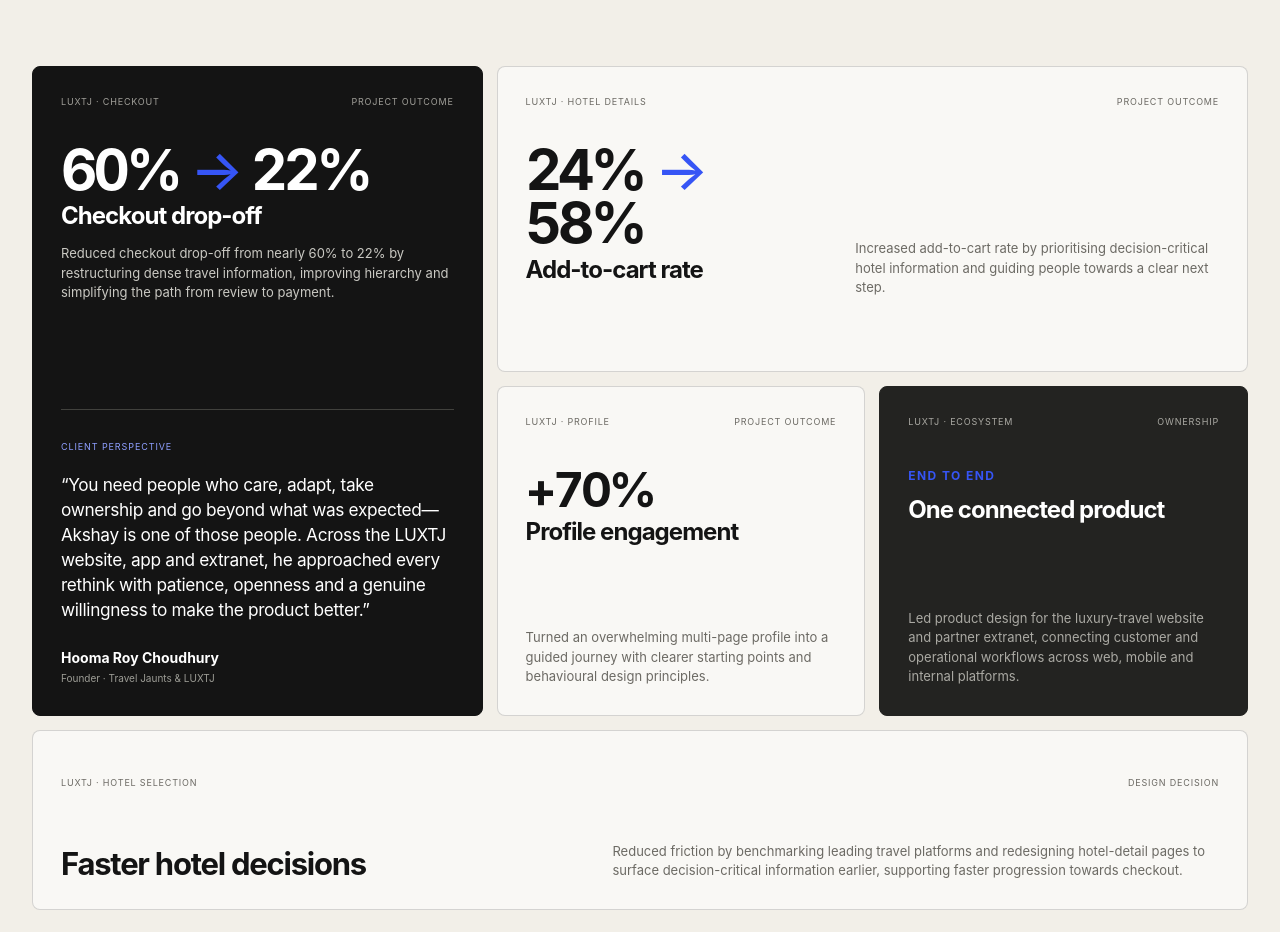
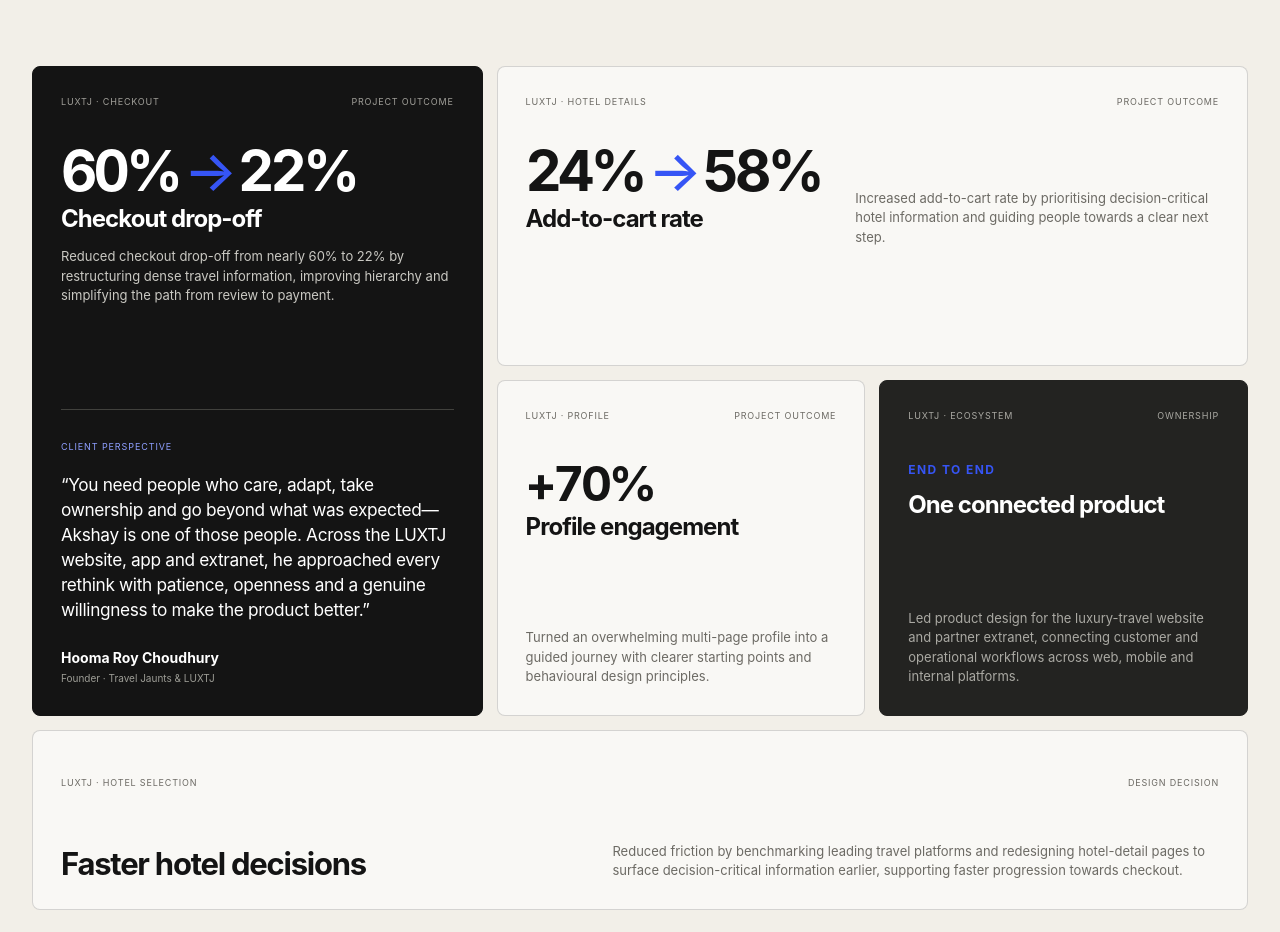
Before and after one commit to Akshayux/akshay-portfolio, a Next.js app: page / in a window 1280 px wide. Shown: the part 3300-4232 px from the top of the page. Built offline with nearby package versions, Linux system fonts and the light colour scheme.

Commit message:
Keep outcome metrics on one line

```diff
--- a/app/globals.css
+++ b/app/globals.css
@@ -326,7 +326,7 @@ p{color:var(--muted)}
 .result-card{padding:28px;border:1px solid var(--line);border-radius:8px;background:#f9f8f5;display:flex;flex-direction:column;min-width:0}
 .result-card>header{display:flex;align-items:center;justify-content:space-between;gap:18px;margin-bottom:34px;color:var(--muted);font-size:9px;text-transform:uppercase;letter-spacing:.09em}.result-card>header small{font-size:inherit}
 .result-card h3{font-size:24px;line-height:1.05;letter-spacing:-.04em;margin:7px 0 16px}.result-card>p{font-size:13px;line-height:1.5;max-width:560px}
-.result-metric{display:block;font-size:clamp(42px,4.4vw,67px);line-height:.95;letter-spacing:-.07em;font-variant-numeric:tabular-nums}.result-metric i{font-style:normal;color:var(--accent);font-weight:450}
+.result-metric{display:inline-flex;align-items:center;gap:.08em;white-space:nowrap;font-size:clamp(42px,4.4vw,67px);line-height:.95;letter-spacing:-.07em;font-variant-numeric:tabular-nums}.result-metric i{display:inline-flex;align-items:center;font-style:normal;color:var(--accent);font-weight:450;line-height:1}
 .result-kicker{font-size:12px;color:var(--accent);text-transform:uppercase;letter-spacing:.12em}
 .result-card-featured{grid-row:1/3;min-height:650px;background:var(--ink);border-color:var(--ink);color:var(--white)}.result-card-featured>header{color:#a09f99}.result-card-featured>p{color:#cac9c3}
 .result-client-note{margin-top:auto;padding-top:30px;border-top:1px solid #41413d}.result-client-note>span{display:block;margin-bottom:18px;color:#8e9fff;font-size:9px;text-transform:uppercase;letter-spacing:.1em}.result-client-note blockquote{font-family:var(--accent-font);font-size:clamp(16px,1.35vw,20px);line-height:1.45;letter-spacing:-.02em}.result-client-note footer{display:flex;flex-direction:column;gap:3px;margin-top:24px}.result-client-note footer strong{font-size:14px}.result-client-note footer small{font-size:10px;color:#9d9d96}
```
